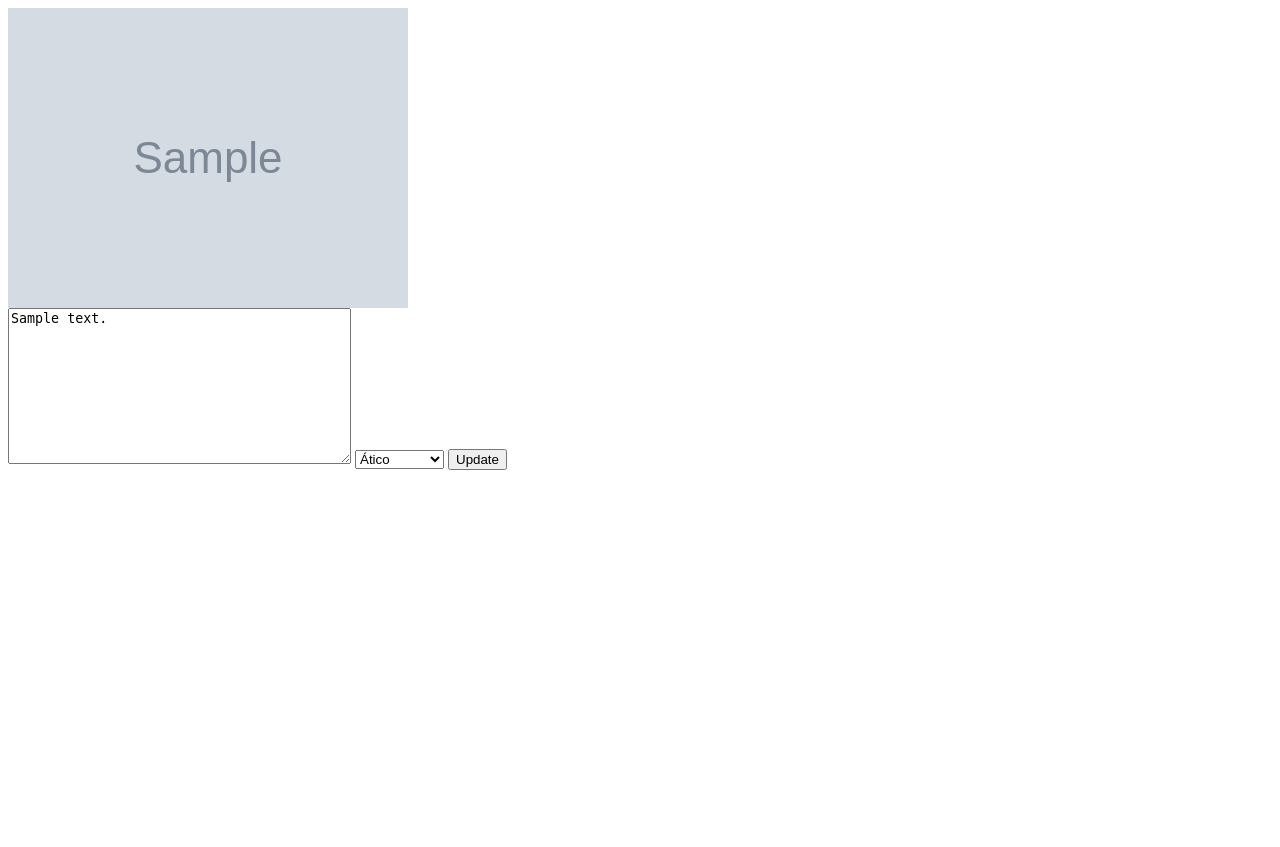
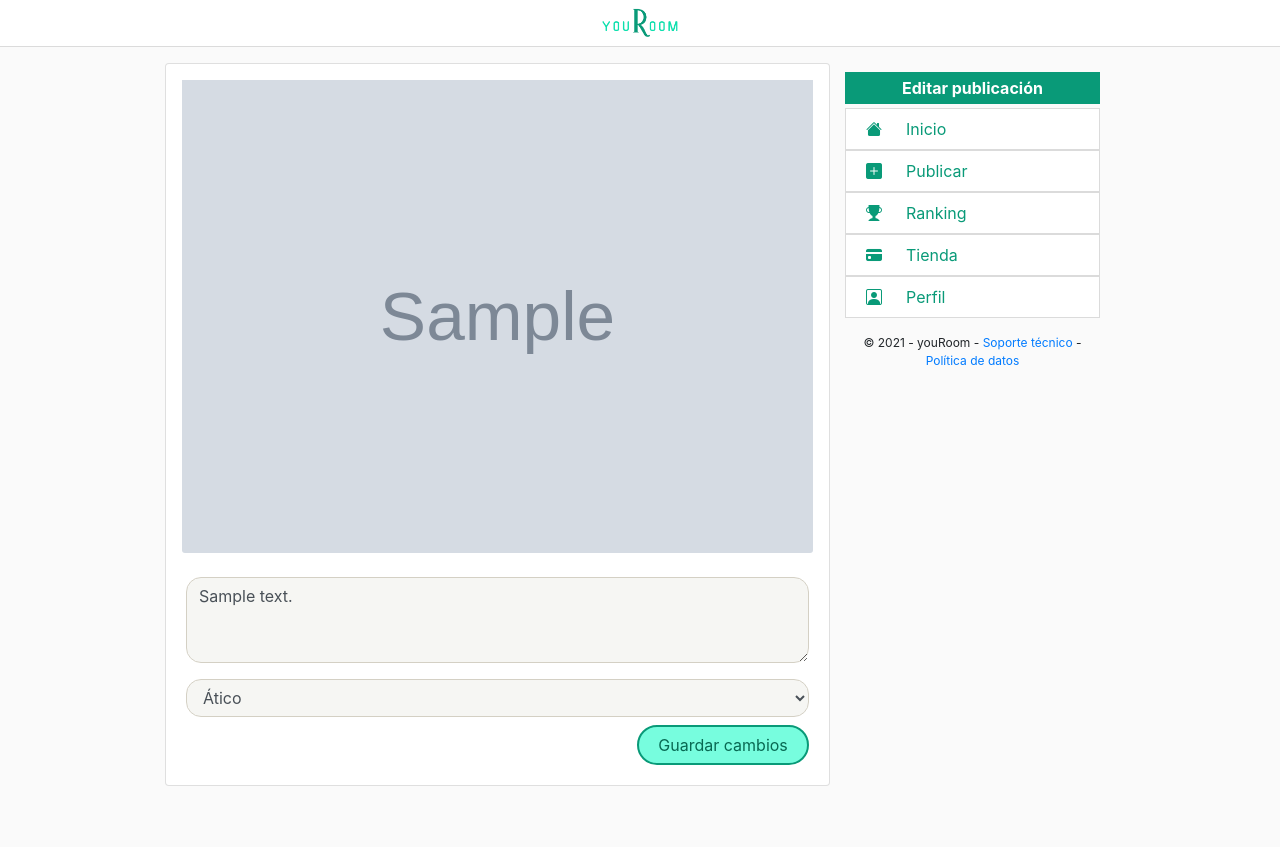
Before and after one commit to youRoom-ISPP/youRoom, a Django app: page /publicacion/editar/1/ in a window 1280 px wide. Before the commit the page ends 470 px from the top, so only its background shows below. Run offline with Django 3.2, Linux system fonts and the light colour scheme; a user stored in the database is signed in; tables that the repository leaves empty hold one stand-in row (values such as "Sample post"); grey boxes marked "Sample" are stand-in pictures; some libraries are stand-ins or nearby versions.

Commit message:
Añadida vista de edición de publicación - #168
He añadido la vista de edición de publicación e integrado con backend

```diff
--- a/youroom/publicacion/enum.py
+++ b/youroom/publicacion/enum.py
@@ -13,6 +13,7 @@ class Categorias(Enum):
     DORMITORIO = 'DORMITORIO'
     ENTRADA = 'ENTRADA'
     ESCALERA = 'ESCALERA'
+    ESCRITORIO = 'ESCRITORIO'
     GARAJE = 'GARAJE'
     JARDIN = 'JARDIN'
     LAVANDERIA = 'LAVANDERIA'
@@ -40,6 +41,7 @@ class Categorias(Enum):
             (str(cls.DORMITORIO), _('Dormitorio')),
             (str(cls.ENTRADA), _('Entrada')),
             (str(cls.ESCALERA), _('Escalera')),
+            (str(cls.ESCRITORIO), _('Escritorio')),
             (str(cls.GARAJE), _('Garaje')),
             (str(cls.JARDIN), _('Jardín')),
             (str(cls.LAVANDERIA), _('Lavandería')),
--- a/youroom/publicacion/views.py
+++ b/youroom/publicacion/views.py
@@ -212,7 +212,7 @@ class PublicacionUpdateView(UpdateView):
             query = Publicacion.objects.filter(id=publicacion_id)
             if query.exists():
                 publicacion = query[0]
-                context['imagen'] = publicacion.imagen
+                context['publicacion'] = publicacion
                 context['categorias'] = Categorias.choices()
             return context
         except Exception:
--- a/youroom/static/css/custom.css
+++ b/youroom/static/css/custom.css
@@ -158,6 +158,11 @@ input[type="file"] {
 .btn-dropdown-user:focus {
   color: #0ddfad;
   background-color: white;
+}
+
+.dropdown-menu.categoria {
+  max-height: 200px;
+  overflow-y: scroll;
 }
 
 @media (max-width: 767px) {
@@ -331,6 +336,7 @@ input[type="file"] {
   background-color: transparent;
   border: 0 solid transparent;
   color: #0ddfad;
+  transition-duration: 0.8s;
 }
 
 .header-pc a {
@@ -368,6 +374,18 @@ input[type="file"] {
   .p-reducido-1 {
     padding: 1% !important;
   }
+}
+
+.editar-pub {
+  vertical-align: middle;
+  height: 100%;
+}
+
+.editar-pub:hover,
+.editar-pub:active,
+.editar-pub:focus {
+  color: #0ddfad;
+  transition-duration: 0.8s;
 }
 
 .p-reducido-2 {
--- a/youroom/templates/publicacion/modalpublicacion.html
+++ b/youroom/templates/publicacion/modalpublicacion.html
@@ -4,7 +4,7 @@
             <div class="modal-body">
                 <div class="row">
                     <div class="col-12">
-                        <p class="text-center">¿Seguro que quieres subir esta publicación?<br>Después no podrás modificarla o eliminarla.</p>
+                        <p class="text-center">¿Seguro que quieres subir esta publicación?<br>Después no podrás eliminarla.</p>
                         <div class="text-center">
                             <button id="btnConfirmarPub" type="submit" class="btn btn-primary boton">Confirmar</button>
                             <button type="button" class="btn btn-cancelar-publicacion" data-dismiss="modal">Cancelar</button>
--- a/youroom/templates/publicacion/publicacion_editar.html
+++ b/youroom/templates/publicacion/publicacion_editar.html
@@ -1,10 +1,37 @@
-<img src="{{imagen.url}}" class="card-img-bottom">
-<form method="post">{% csrf_token %}
-    {{ form.descripcion }}
-    <select name="categoria">
-        {% for categoria in categorias %}
-            <option value="{{ categoria.0 }}">{{categoria.1}}</option>
-        {% endfor %}
-    </select>
-    <input type="submit" value="Update">
-</form>
+{% extends 'base/base.html' %}
+
+{% block titulo_pagina %}Editar publicación{% endblock %}
+{% block titulo %}Editar publicación{% endblock %}}
+
+{% block contenido %}
+<div class="row">
+    <div class="col-12 timeline">
+        <div class="card mb-3">
+            <div class="container-visor-timeline">
+                <div class="text-center anula-margin-bottom p-3">
+                    <img class="card-img-bottom" src="{{publicacion.imagen.url}}"/>
+                </div>
+            </div>
+            <div class="card-body cuerpo-tarjeta">
+                <form method="POST">
+                    {% csrf_token %}
+                    <textarea class="form-control mt-2" name="descripcion" rows="3">{{ publicacion.descripcion }}</textarea>
+                    <select id="sel-cat" name="categoria" class="form-control mt-3">
+                        {% for categoria in categorias %}
+                            {% if publicacion.categoria == categoria.0 %}
+                            <option value="{{ categoria.0 }}" selected>{{categoria.1}}</option>
+                            {% else %}
+                            <option value="{{ categoria.0 }}">{{categoria.1}}</option>
+                            {% endif %}
+                        {% endfor %}
+                        <script>
+
+                        </script>
+                    </select>
+                    <button id="btnPublicar" class="btn btn-primary boton b-publicar mt-2" type="submit">Guardar cambios</button>
+                </form>
+            </div>
+        </div>
+    </div>
+</div>
+{% endblock %}
--- a/youroom/templates/timeline/timeline.html
+++ b/youroom/templates/timeline/timeline.html
@@ -16,7 +16,7 @@
         <li class="nav-item dropdown ">
             <a class="nav-link text-white dropdown-toggle text-center" data-toggle="dropdown" href="{% url 'timeline' %}" role="button"
                 aria-haspopup="true" aria-expanded="false"><i class="bi bi-card-list categs mr-2"></i>Categorías</a>
-            <div class="dropdown-menu">
+            <div class="dropdown-menu categoria">
                 {% for categoria in categorias %}
                 <a class="dropdown-item" href="{% url 'timeline_categoria' categoria=categoria.1 %}">{{ categoria.1 }}</a>
                 {% endfor %}
@@ -128,7 +128,7 @@
                 <div class="nav-item dropdown">
                     <a class="dropdown-toggle text-white text-center" data-toggle="dropdown" href="{% url 'timeline' %}" role="button"
                         aria-haspopup="true" aria-expanded="false"><i class="bi bi-card-list"></i><span class="ml-1 ml-lg-4">Categorías</span></a>
-                    <div class="dropdown-menu">
+                    <div class="dropdown-menu categoria">
                         {% for categoria in categorias %}
                         <a class="dropdown-item text-center" href="{% url 'timeline_categoria' categoria=categoria.1 %}">{{ categoria.1}}</a>
                         {% endfor %}
```
Also changed, not shown: youroom/templates/perfil/perfil.html (+4 -3 lines).
